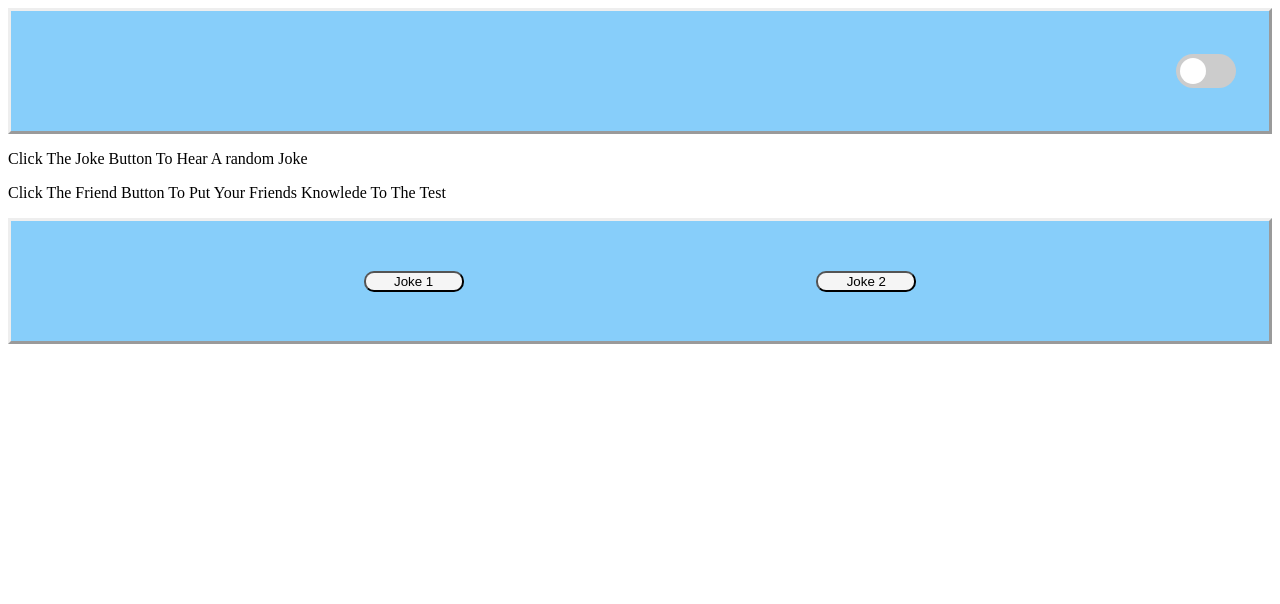
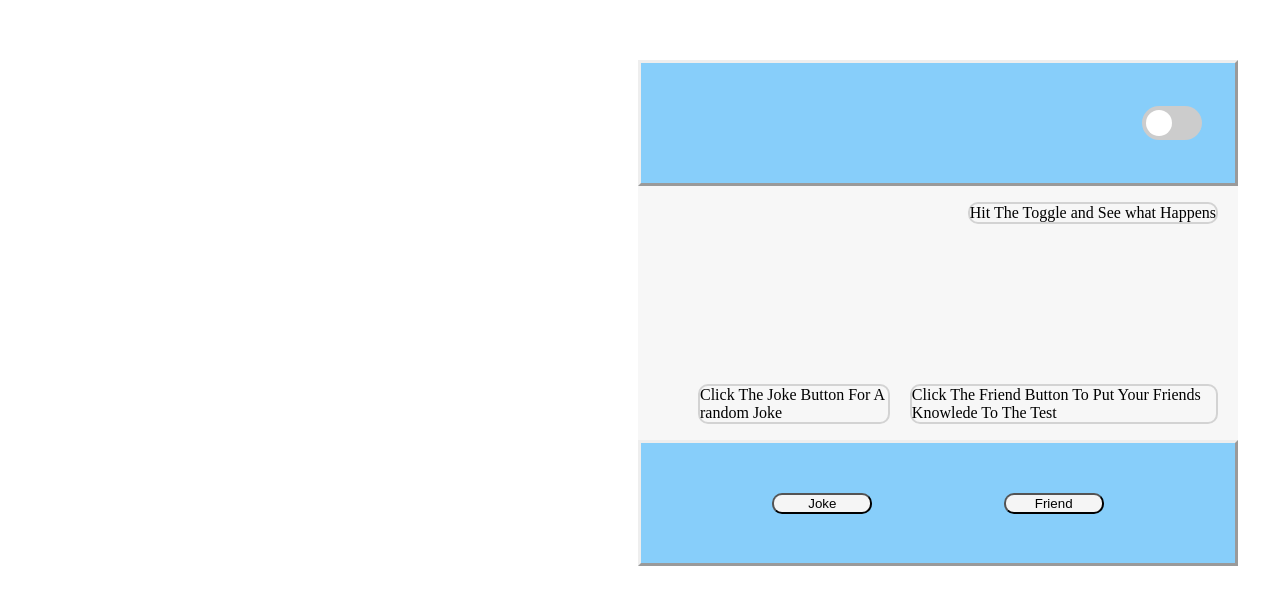
Before and after one commit to ORBaylor/urbn-project-1, a Vue app: page / in a window 1280 px wide. Shown: the top 604 px of the page. Built offline with nearby package versions, Linux system fonts and the light colour scheme.

Commit message:
All views implemnted

```diff
--- a/src/components/DarkJokeFooter.vue
+++ b/src/components/DarkJokeFooter.vue
@@ -1,14 +1,19 @@
 <template>
  <div class="container">
-    <button class="btn"> Dark Joke 1</button>
-    <button class="btn"> Dark Joke 2</button>
+    <button class="btn" v-on:click="redirect"> Home</button>
+
 
  </div>
 </template>
 
 <script>
 export default {
+      methods: {
+        redirect(){
+            this.$router.push({ name: 'home' });
+        },
 
+    }
 }
 </script>
 
@@ -16,9 +21,9 @@ export default {
 .container{
     display: flex;
     align-items: flex-end;
-    justify-content: space-evenly;
+    justify-content: center;
     align-items: center;
-    background-color: gray;
+    background-color: lightskyblue;
     border-style: outset;
     height: 120px;
 }
--- a/src/components/JokeFooter.vue
+++ b/src/components/JokeFooter.vue
@@ -1,7 +1,7 @@
 <template>
  <div class="btn-div">
-    <button class="btn"> Joke 1</button>
-    <button class="btn"> Joke 2</button>
+    <button class="btn" v-on:click="redirectJoke"> Joke </button>
+    <button class="btn" v-on:click="redirectFriend" > Friend</button>
 
 
  </div>
@@ -9,7 +9,14 @@
 
 <script>
 export default {
-
+    methods: {
+        redirectJoke(){
+            this.$router.push({ name: 'joke' });
+        },
+        redirectFriend(){
+            this.$router.push({ name: 'friend' });
+        }
+    }
 }
 </script>
 
--- a/src/views/FriendsView.vue
+++ b/src/views/FriendsView.vue
@@ -1,13 +1,34 @@
 <template>
-  <h3>test</h3>
+  <div class="friends-div">
+    <joke-header></joke-header>
+    <friends-quotes></friends-quotes>
+    <dark-joke-footer></dark-joke-footer>
+  </div>
 </template>
 
 <script>
+import FriendsQuotes from '@/components/FriendsQuotes.vue'
+import DarkJokeFooter from '@/components/DarkJokeFooter.vue'
+import JokeHeader from '@/components/JokeHeader.vue'
 export default {
+  components:{
+    FriendsQuotes,
+    DarkJokeFooter,
+    JokeHeader
+  }
 
 }
 </script>
 
-<style>
+<style scoped>
+.friends-div{
+   display: flex;
+    flex-direction: column;
+    justify-content: center;
+    width: 600px;
+    background:  #F7F7F7;
+    margin-left: 630px;
+    margin-top: 60px;
+}
 
 </style>
--- a/src/views/HomeView.vue
+++ b/src/views/HomeView.vue
@@ -1,10 +1,15 @@
 <template>
     <div class="home-div">
         <joke-header></joke-header>
+
+    <div class="p-toggle">
+          <p>Hit The Toggle and See what Happens</p>
+    </div>
     <div class="main-div">
 
-        <p>Click The Joke Button To Hear A random Joke</p>
+        <p>Click The Joke Button For A random Joke</p>
         <p>Click The Friend Button To Put Your Friends Knowlede To The Test</p>
+
     </div>
     <joke-footer></joke-footer>
     </div>
@@ -25,5 +30,29 @@ export default {
 </script>
 
 <style scoped>
-
+.main-div{
+    margin-left: 60px;
+    display: flex;
+    justify-content: space-between;
+    align-items: flex-end;
+    height: 200px;
+}
+.p-toggle{
+    display: flex;
+    justify-content: flex-end;
+}
+.home-div{
+    display: flex;
+    flex-direction: column;
+    justify-content: center;
+    width: 600px;
+    background:  #F7F7F7;
+    margin-left: 630px;
+    margin-top: 60px;
+}
+p{
+    margin-right: 20px;
+    border: 2px solid lightgray;
+    border-radius: 10px;
+}
 </style>
--- a/src/views/JokeView.vue
+++ b/src/views/JokeView.vue
@@ -1,13 +1,34 @@
 <template>
-
+  <div class="Joke-div">
+      <joke-header></joke-header>
+      <geek-jokes></geek-jokes>
+      <dark-joke-footer></dark-joke-footer>
+  </div>
 </template>
 
 <script>
+import JokeHeader from '@/components/JokeHeader.vue'
+import GeekJokes from '@/components/GeekJokes.vue'
+import DarkJokeFooter from '@/components/DarkJokeFooter.vue'
+
 export default {
+    components:{
+        JokeHeader,
+        GeekJokes,
+        DarkJokeFooter
+    }
 
 }
 </script>
 
-<style>
-
+<style scoped>
+    .Joke-div{
+         display: flex;
+    flex-direction: column;
+    justify-content: center;
+    width: 600px;
+    background:  #F7F7F7;
+    margin-left: 630px;
+    margin-top: 60px;
+    }
 </style>
```
